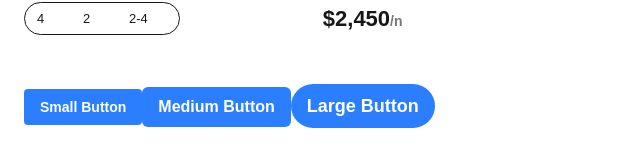
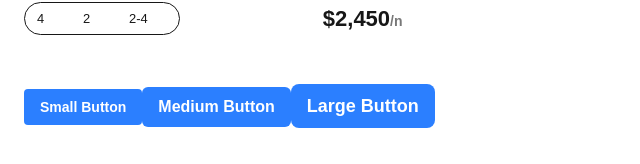
Before and after one commit to Wambuku/alx-project-0x00-setup, a Next.js app in the folder alx-project-0x00/: page /landing in a window 1280 px wide. Shown: the part 1274-1438 px from the top of the page, without its empty margins (0-640 px from the left). Built offline with nearby package versions, Linux system fonts and the light colour scheme.

Commit message:
Revamped Readme

```diff
--- a/alx-project-0x00/interfaces/index.ts
+++ b/alx-project-0x00/interfaces/index.ts
@@ -4,5 +4,5 @@ export interface PillProps {
 
 export interface ButtonProps {
     title: string;
-    styles?: string;
+    styles: string;
   }
--- a/alx-project-0x00/pages/landing.tsx
+++ b/alx-project-0x00/pages/landing.tsx
@@ -12,7 +12,7 @@ const Landing: React.FC = () => {
         <div className="mt-10 space-y-4">
         <Button title="Small Button" styles="text-sm rounded-sm" />
         <Button title="Medium Button" styles="text-base rounded-md" />
-        <Button title="Large Button" styles="text-lg rounded-full" />
+        <Button title="Large Button" styles="text-lg rounded-lg" />
         </div>
         </div>
     )
```
